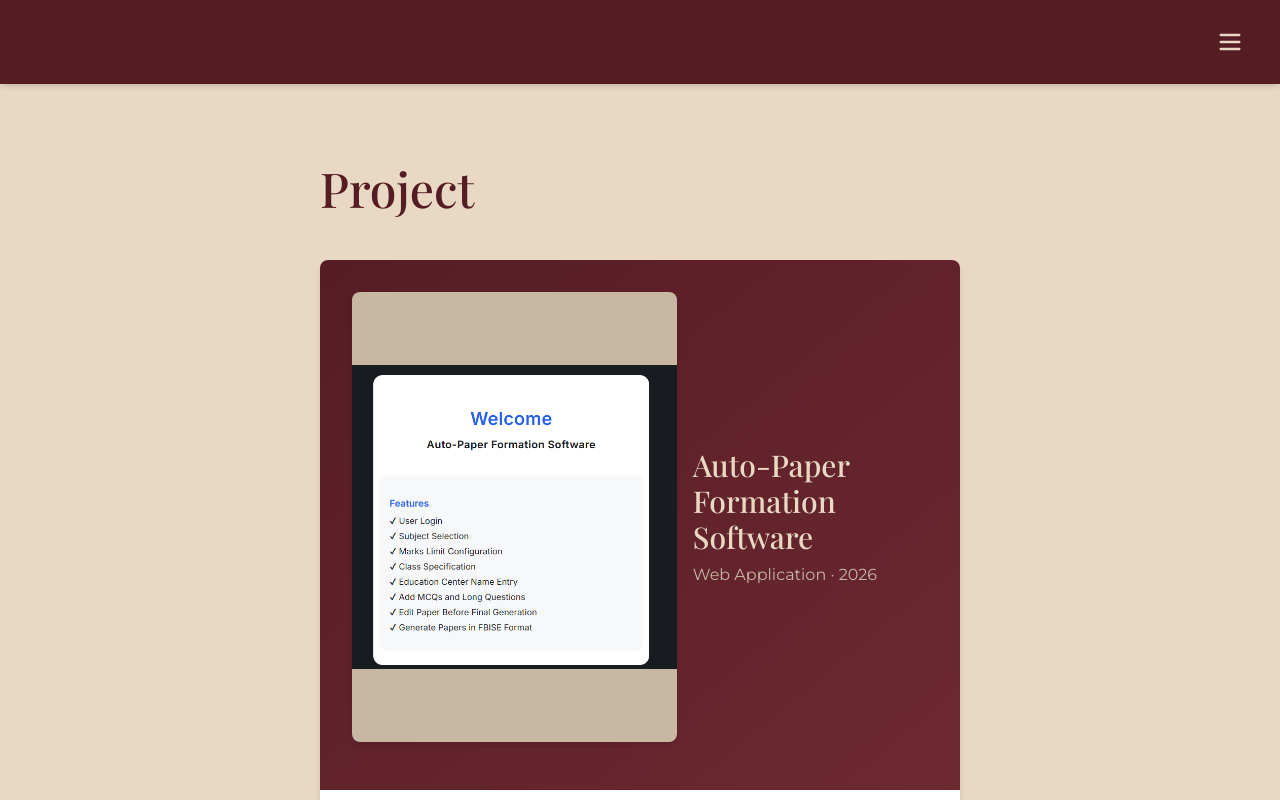
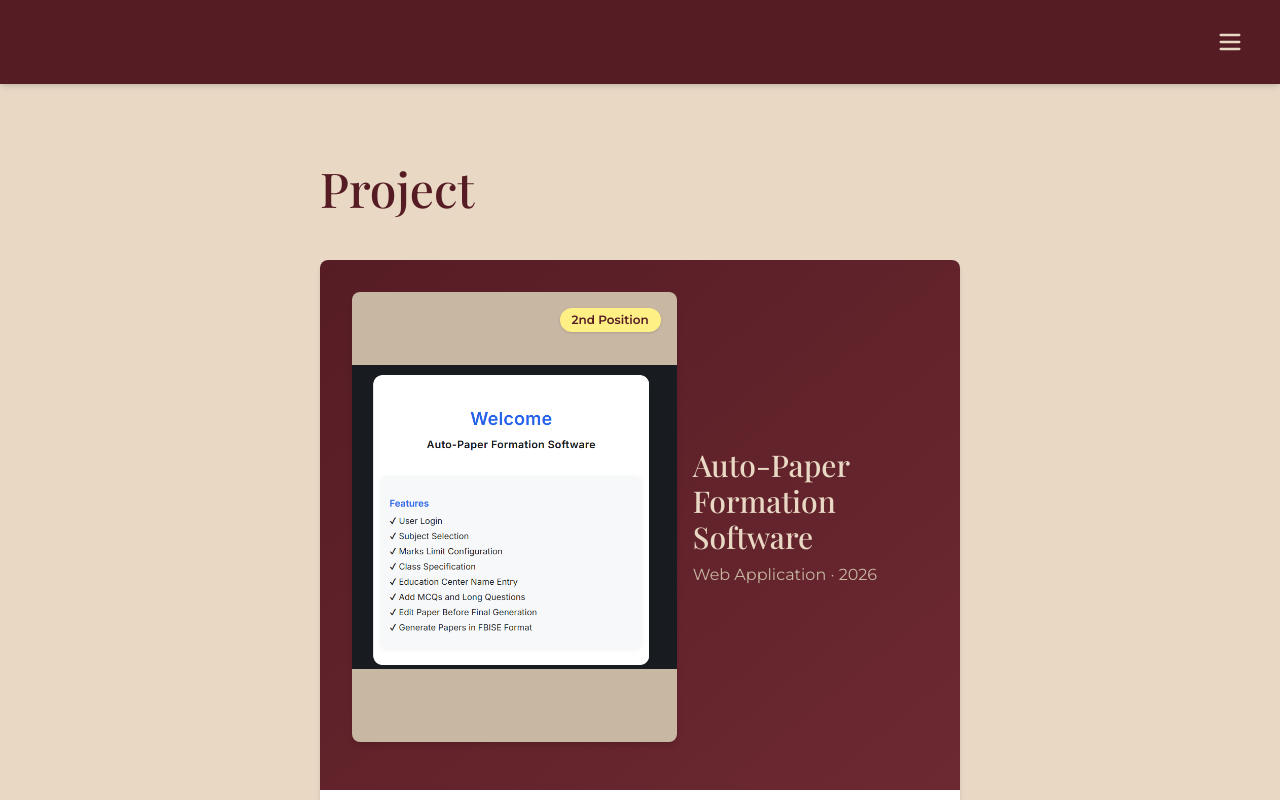
Before and after one commit to omaima112/PortfOlio4, a React (Vite) app: page /project in a window 1280 px wide. Shown: the top 800 px of the page. Built offline with nearby package versions, Linux system fonts and the light colour scheme.

Commit message:
Add 2nd Position tag to project card on Project page

```diff
--- a/src/app/pages/Achievements.tsx
+++ b/src/app/pages/Achievements.tsx
@@ -20,6 +20,7 @@ export function Achievements() {
       icon: <Award className="text-[#561C24]" size={32} />,
       title: 'College Science Exhibition',
       img: '/achievements/1.png',
+      tag: '2nd Position',
       description: 'Participated and presented a project at the college science exhibition. Secured 2nd position in the event'
     },
     {
@@ -76,6 +77,12 @@ export function Achievements() {
               className="bg-white rounded-2xl shadow-lg p-7 flex flex-col items-center text-center relative group transition hover:shadow-2xl min-h-[340px] md:min-h-[370px]"
             >
               <div className="absolute left-4 top-4">{ach.icon}</div>
+              {/* Tag for 2nd Position */}
+              {ach.tag && (
+                <span className="absolute right-4 top-4 bg-yellow-200 text-[#561C24] px-3 py-1 rounded-full text-xs font-semibold shadow">
+                  {ach.tag}
+                </span>
+              )}
               {ach.img ? (
                 <button onClick={() => openModal(ach.img!, ach.title)} className="focus:outline-none w-full">
                   <div className="w-full max-w-[400px] aspect-[4/3] mx-auto mb-4 flex items-center justify-center overflow-hidden rounded-lg border-2 border-[#C7B7A3] shadow group-hover:scale-105 transition">
--- a/src/app/pages/Project.tsx
+++ b/src/app/pages/Project.tsx
@@ -10,11 +10,15 @@ export function Project() {
 
         <div className="space-y-8">
           {/* Featured Project */}
-          <div className="bg-white rounded-lg overflow-hidden shadow-md">
+          <div className="bg-white rounded-lg overflow-hidden shadow-md relative">
             <div className="bg-gradient-to-br from-[#561C24] to-[#6D2932] p-6 md:p-8">
               <div className="flex flex-col md:flex-row items-center gap-4 mb-4">
                 {/* Project Picture */}
-                <div className="w-[400px] h-[300px] md:w-[600px] md:h-[450px] rounded-lg overflow-hidden bg-[#C7B7A3] flex items-center justify-center shadow-md">
+                <div className="w-[400px] h-[300px] md:w-[600px] md:h-[450px] rounded-lg overflow-hidden bg-[#C7B7A3] flex items-center justify-center shadow-md relative">
+                  {/* 2nd Position Tag */}
+                  <span className="absolute right-4 top-4 bg-yellow-200 text-[#561C24] px-3 py-1 rounded-full text-xs font-semibold shadow z-10">
+                    2nd Position
+                  </span>
                   <img
                     src="/project.PNG"
                     alt="Project Demo"
```
